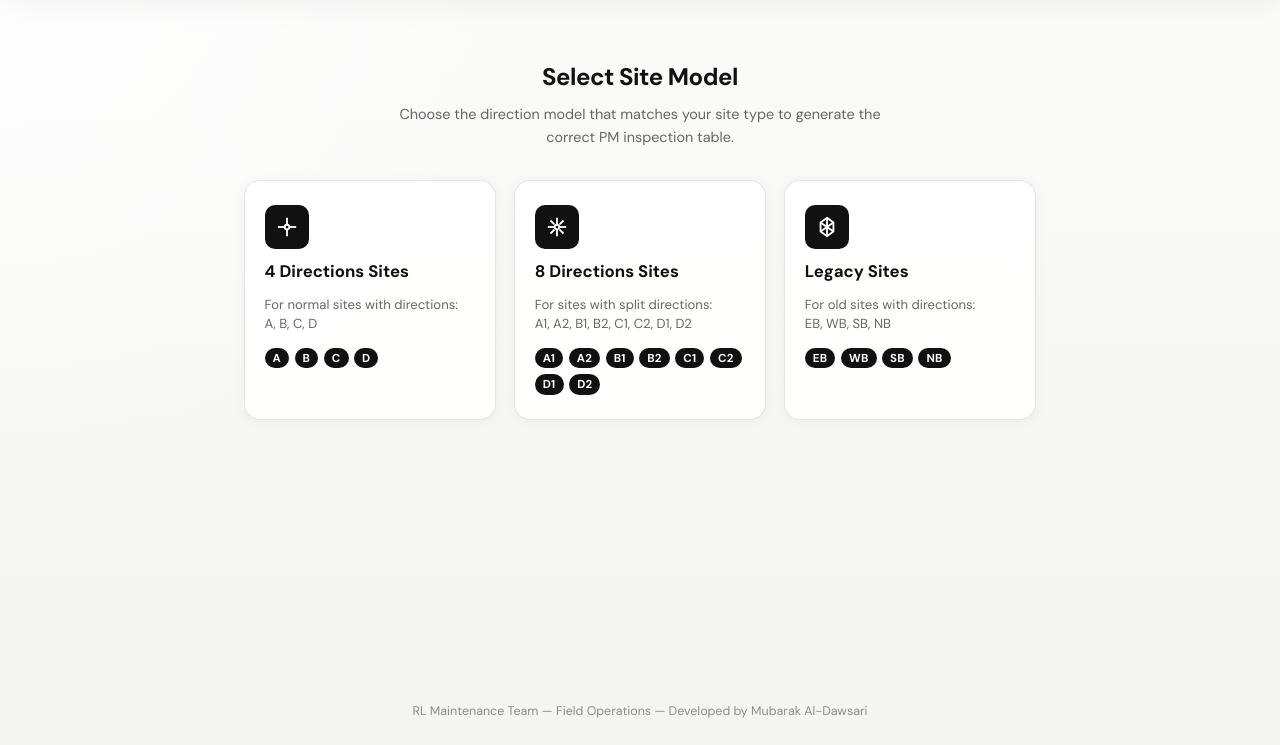
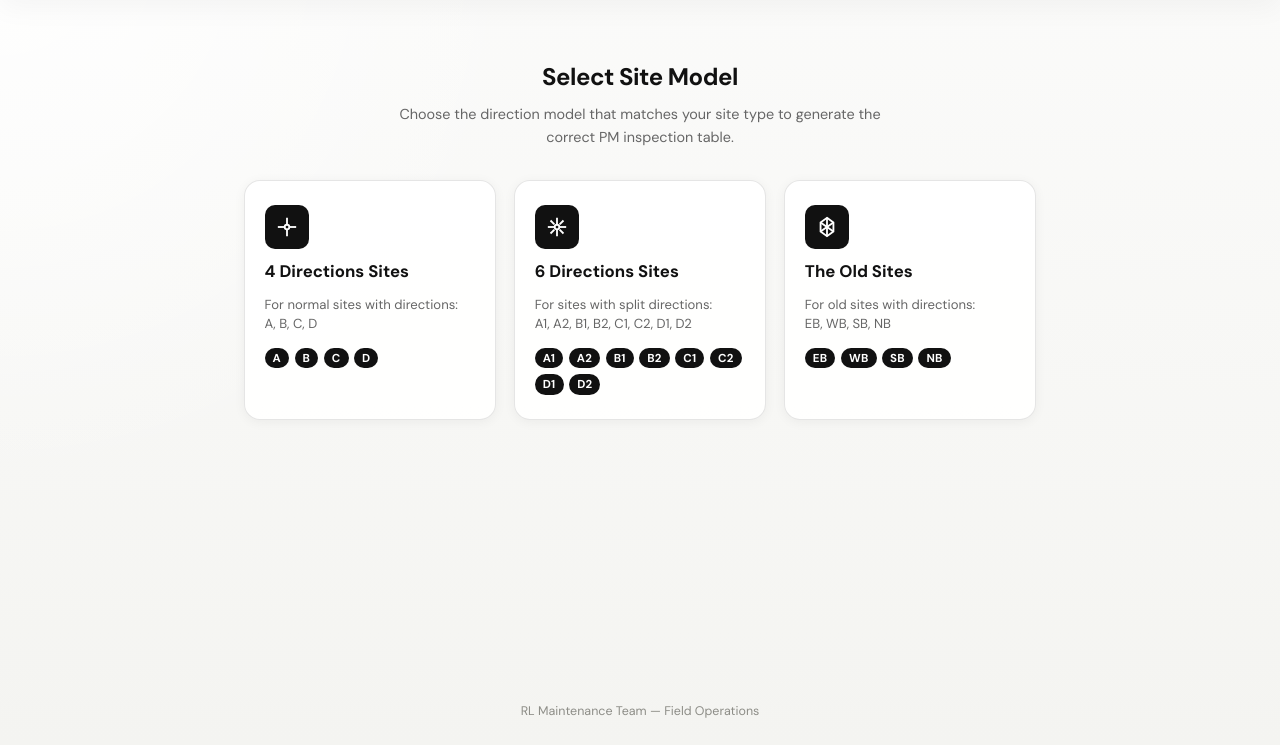
Before and after one commit to Mub7t/Mub7t-collage-mobile-pro, a Flask app: page /preventive-table in a window 1280 px wide. Shown: the part 55-800 px from the top of the page. Run offline with Flask 3, Linux system fonts and the light colour scheme; the visitor is signed in with stand-in values (Sample User, id 1).

Commit message:
Improve UI and update logo

```diff
--- a/templates/preventive_table.html
+++ b/templates/preventive_table.html
@@ -390,7 +390,7 @@
                 <line x1="9.17"  y1="14.83" x2="4.93"  y2="19.07"/>
               </svg>
             </div>
-            <div class="pm-model-card__title">8 Directions Sites</div>
+            <div class="pm-model-card__title">6 Directions Sites</div>
             <div class="pm-model-card__desc">For sites with split directions:<br>A1, A2, B1, B2, C1, C2, D1, D2</div>
             <div class="pm-model-card__labels">
               <span class="pm-model-card__lbl">A1</span>
@@ -414,7 +414,7 @@
                 <line x1="19" y1="7"  x2="5"  y2="17"/>
               </svg>
             </div>
-            <div class="pm-model-card__title">Legacy Sites</div>
+            <div class="pm-model-card__title">The Old Sites</div>
             <div class="pm-model-card__desc">For old sites with directions:<br>EB, WB, SB, NB</div>
             <div class="pm-model-card__labels">
               <span class="pm-model-card__lbl">EB</span>
@@ -521,7 +521,7 @@
 
   <div id="pm-clipboard-html" style="display:none;"></div>
 
-  <footer class="site-footer">RL Maintenance Team &mdash; Field Operations &mdash; Developed by Mubarak Al-Dawsari</footer>
+  <footer class="site-footer">RL Maintenance Team &mdash; Field Operations </footer>
 
   <!-- Extract modal -->
   <div id="extract-modal" class="pm-modal-overlay" style="display:none;" role="dialog" aria-modal="true">
--- a/templates/review.html
+++ b/templates/review.html
@@ -94,8 +94,10 @@
         </div>
         <div class="field-group">
           <label for="shift">Shift</label>
-          <input type="text" id="shift" class="field-input"
-                 value="{{ shift }}" placeholder="Overnight" />
+          <select id="shift" class="field-input">
+            <option value="Overnite" {% if shift != 'Evening' %}selected{% endif %}>Overnite</option>
+            <option value="Evening"  {% if shift == 'Evening' %}selected{% endif %}>Evening</option>
+          </select>
         </div>
         <div class="field-group">
           <label for="time_range">Time</label>
```
